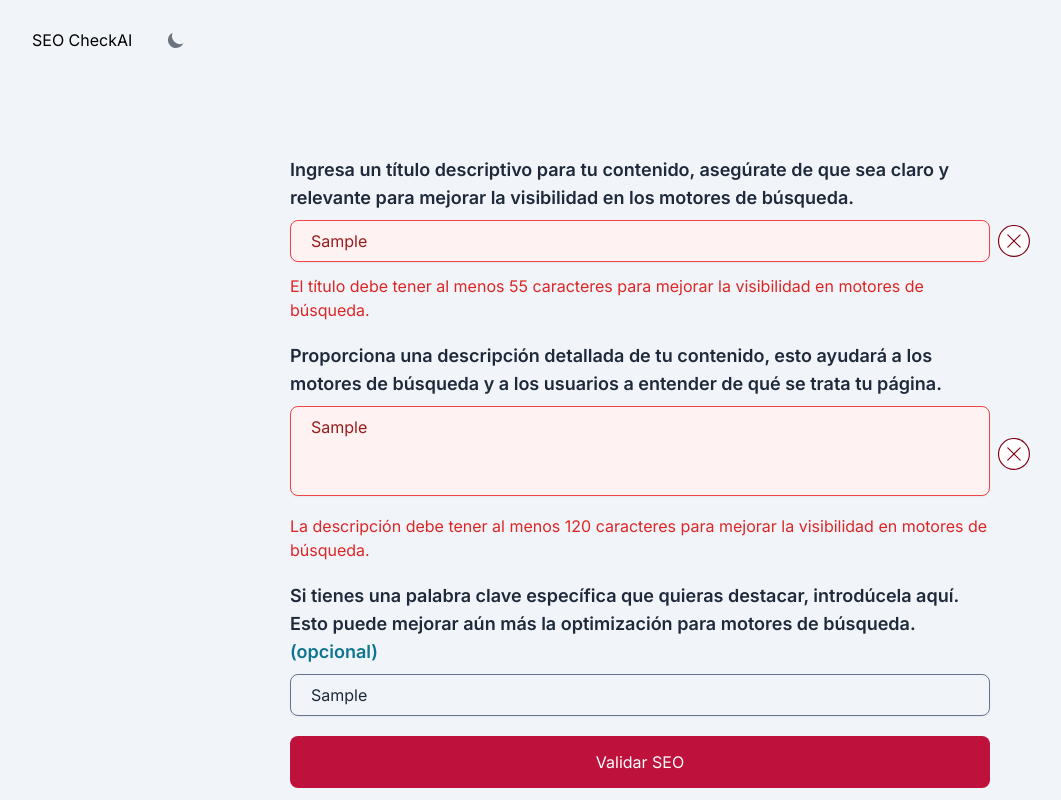
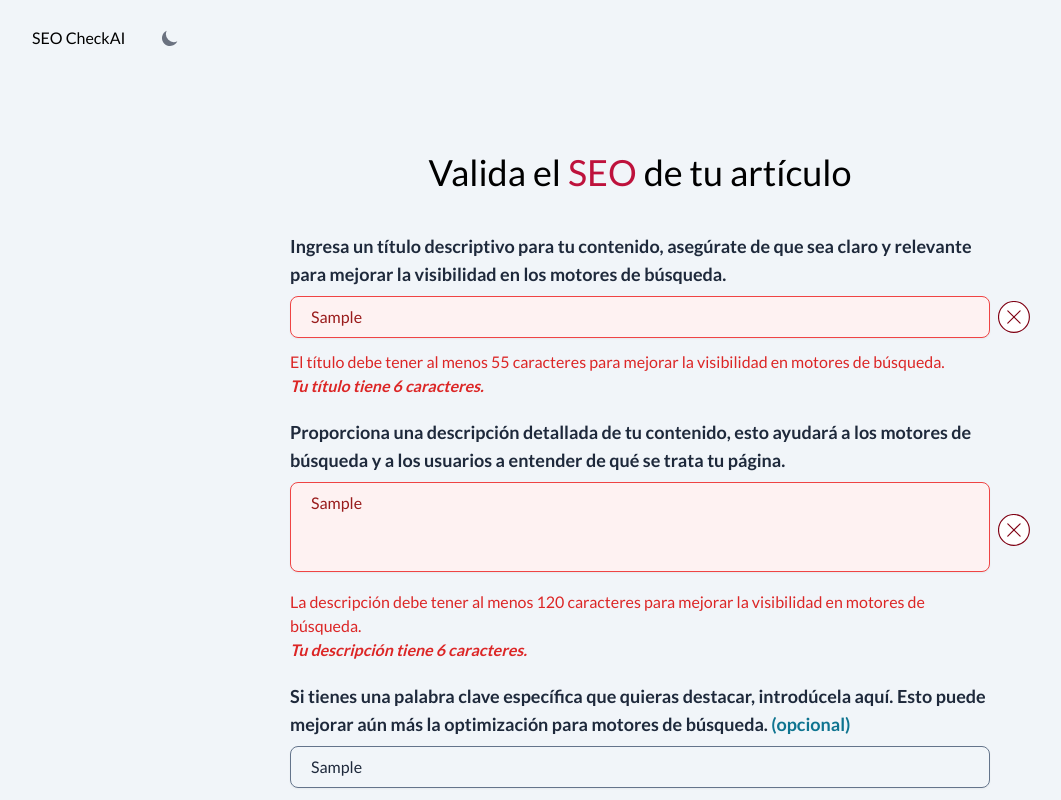
Before and after one commit to johnsi15/seocheck-ai, a Next.js app: page /validar-seo in a window 1280 px wide. Both pictures are taken after typing "Sample", "Sample", "Sample" into the empty fields and a click on the button "Validar SEO". Shown: the top 800 px of the page, without its empty margins (0-1061 px from the left). Built offline with nearby package versions, Linux system fonts and the light colour scheme.

Commit message:
Changes styles form valid seo and changes text

```diff
--- a/src/app/layout.tsx
+++ b/src/app/layout.tsx
@@ -1,9 +1,9 @@
 import type { Metadata } from 'next'
-import { Inter } from 'next/font/google'
+import { Lato } from 'next/font/google'
 import './globals.css'
 import { ThemeProviders } from '@/components/ThemeProviders'
 
-const inter = Inter({ subsets: ['latin'] })
+const lato = Lato({ weight: ['300', '400', '700', '900'], subsets: ['latin'], display: 'swap' })
 
 export const metadata: Metadata = {
   title: 'SEO CheckAI Potencia la visibilidad de tu contenido',
@@ -13,7 +13,7 @@ export const metadata: Metadata = {
 export default function RootLayout({ children }: { children: React.ReactNode }) {
   return (
     <html lang='es'>
-      <body className={`${inter.className} bg-slate-100 dark:bg-slate-900`}>
+      <body className={`${lato.className} bg-slate-100 dark:bg-slate-900`}>
         <ThemeProviders attribute='class' storageKey='theme' defaultTheme='system' enableSystem>
           {children}
         </ThemeProviders>
--- a/src/app/validar-seo/page.tsx
+++ b/src/app/validar-seo/page.tsx
@@ -6,6 +6,9 @@ export default function CheckSeo() {
     <>
       <Header />
       <main className='flex min-h-screen flex-col items-center p-24'>
+        <h1 className='text-4xl dark:text-slate-200 mb-10 text-center'>
+          Valida el <span className='dark:text-rose-600 text-rose-700'>SEO</span> de tu artículo
+        </h1>
         <FormSeoCheck />
       </main>
     </>
--- a/src/components/FormSeoCheck.tsx
+++ b/src/components/FormSeoCheck.tsx
@@ -13,6 +13,7 @@ export function FormSeoCheck() {
     reset,
     getFieldState,
     setError,
+    getValues,
   } = useForm<SeoCheck>({
     resolver: zodResolver(seoCheckSchema),
   })
@@ -38,6 +39,8 @@ export function FormSeoCheck() {
       })
     }
     // reset()
+
+    return
   }
 
   return (
@@ -70,7 +73,12 @@ export function FormSeoCheck() {
             </div>
           )}
         </div>
-        {errors.title && <p className='text-red-600 text-base mt-3'>{errors.title.message}</p>}
+        {errors.title && (
+          <>
+            <p className='text-red-600 text-base mt-3'>{errors.title.message}</p>
+            <p className='font-semibold italic text-red-600'>Tu título tiene {getValues('title').length} caracteres.</p>
+          </>
+        )}
       </label>
       <label htmlFor='description' className='flex flex-col'>
         <span className='mb-2 text-lg text-slate-800 dark:text-slate-200 font-semibold'>
@@ -103,13 +111,20 @@ export function FormSeoCheck() {
             </div>
           )}
         </div>
-        {errors.description && <p className='text-red-600 text-base mt-3'>{errors.description.message}</p>}
+        {errors.description && (
+          <>
+            <p className='text-red-600 text-base mt-3'>{errors.description.message}</p>
+            <p className='font-semibold italic text-red-600'>
+              Tu descripción tiene {getValues('description').length} caracteres.
+            </p>
+          </>
+        )}
       </label>
       <label htmlFor='keyword' className='flex flex-col'>
         <span className='mb-2 text-lg text-slate-800 dark:text-slate-200 font-semibold'>
           Si tienes una palabra clave específica que quieras destacar, introdúcela aquí. Esto puede mejorar aún más la
           optimización para motores de búsqueda.
-          <strong className='text-cyan-700 dark:text-cyan-500 font-semibold'>(opcional)</strong>
+          <strong className='text-cyan-700 dark:text-cyan-500 font-semibold'> (opcional)</strong>
         </span>
         <input
           id='keyword'
@@ -126,6 +141,21 @@ export function FormSeoCheck() {
       >
         Validar SEO
       </button>
+      {(errors.title || errors.description) && (
+        <p className='text-lg dark:text-slate-200 w-[700px]'>
+          Ten en cuenta que las recomendaciones para escribir los títulos y descripciones no son reglas estrictas en
+          cuanto a la cantidad de caracteres, pero sí constituyen un sólido punto de partida para optimizar el SEO de
+          nuestros artículos. Siguiendo estas sugerencias, podemos mejorar la visibilidad y la efectividad de nuestro
+          contenido en los motores de búsqueda.
+        </p>
+      )}
+      {isValid && (
+        <p className='text-lg dark:text-slate-200 '>
+          Tus datos han superado exitosamente la validación del SEO y están óptimamente optimizados para destacar en los
+          motores de búsqueda.
+          <span className='ml-1 font-semibold dark:text-green-500 text-green-700'>¡Excelente trabajo!</span>
+        </p>
+      )}
     </form>
   )
 }
--- a/src/components/Header.tsx
+++ b/src/components/Header.tsx
@@ -2,8 +2,8 @@ import { ThemeSwitcher } from './ThemeSwitcher'
 
 export function Header() {
   return (
-    <header>
-      <nav className='items-center pt-5 px-4 mx-auto max-w-screen-xl sm:px-8 md:flex md:space-x-6'>
+    <header className='h-max'>
+      <nav className='items-center pt-5 px-4 mx-auto max-w-screen-xl sm:px-8 md:flex md:space-x-6 h-14'>
         <div className='flex justify-between'>
           <a href='/'>SEO CheckAI</a>
         </div>
--- a/src/lib/types.ts
+++ b/src/lib/types.ts
@@ -8,7 +8,7 @@ export const seoCheckSchema = z.object({
     })
     .max(75, {
       message:
-        'El título no se recomienda que tenga más de 75 caracteres para garantizar la efectividad en los resultados de búsqueda.',
+        'El título no se recomienda que tenga más de 80 caracteres para garantizar la efectividad en los resultados de búsqueda.',
     }),
   description: z
     .string()
--- a/tailwind.config.ts
+++ b/tailwind.config.ts
@@ -8,6 +8,12 @@ const config: Config = {
   ],
   theme: {
     extend: {},
+    fontWeight: {
+      light: '300',
+      normal: '400',
+      semibold: '700',
+      bold: '900',
+    },
   },
   plugins: [],
   darkMode: 'class',
```
